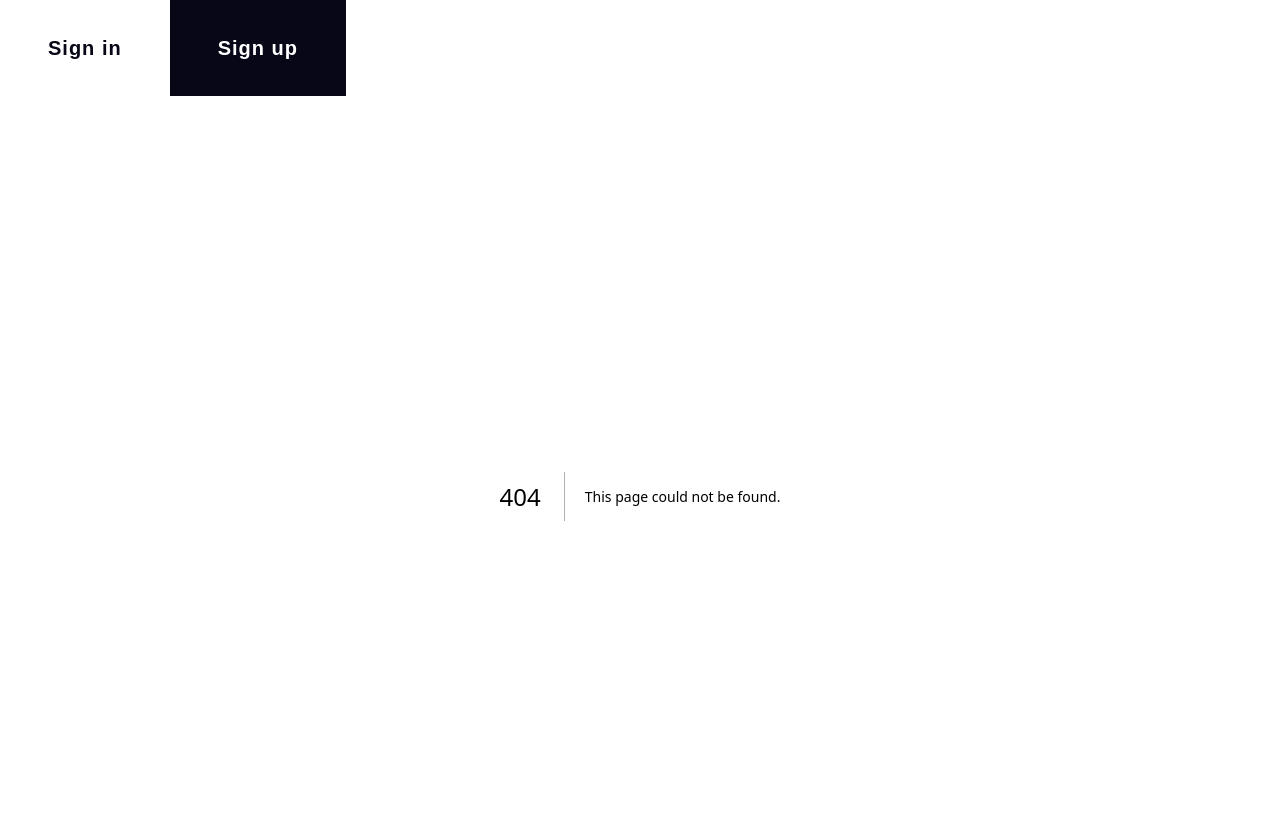
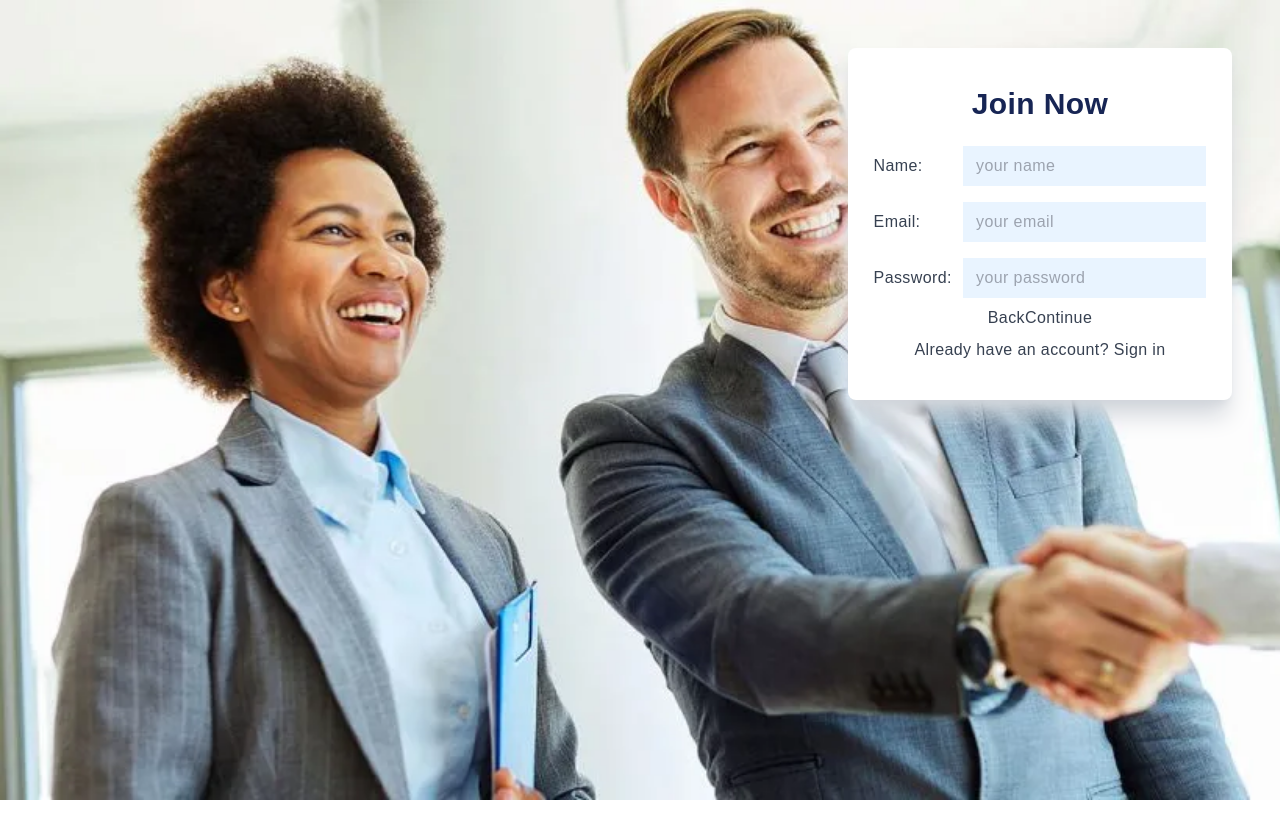
Before and after one commit to emrehere/IneedCV, a Next.js app in the folder frontend/: page /pages/signup in a window 1280 px wide. Before the commit this address had no page. Shown: the top 838 px of the page. After the commit the page ends 800 px from the top, so only its background shows below. Built offline with nearby package versions, Linux system fonts and the light colour scheme; a web font is replaced by a local one.

Commit message:
signup arranged

```diff
--- a/frontend/app/layout.tsx
+++ b/frontend/app/layout.tsx
@@ -4,8 +4,8 @@ import { Inter } from "next/font/google";
 import "./globals.css";
 import Head from "next/head";
 import React from "react";
-import NavbarWelcome from "./components/NavbarWelcome";
-import Footer from "./components/footer";
+
+
 import { InfoProvider } from "../app/store/contextApi"
 
 
@@ -36,7 +36,7 @@ export default function RootLayout({
       <body style={{ fontFamily: 'Jockey One, sans-serif'}} className={inter.className}>
       <InfoProvider>
       <div>
-      <NavbarWelcome />
+
           {children}
         </div>
 
--- a/frontend/app/page.tsx
+++ b/frontend/app/page.tsx
@@ -1,53 +1,28 @@
 "use client"
-import { useState } from 'react'
+import Link from 'next/link'
+import NavbarWelcome from "./components/NavbarWelcome";
 
 
 function Page() {
 
-  const [signInModal, setSignInModal] = useState(false)
-  const [signUpModal, setSignUpModal] = useState(false)
 
-  const goToNextPage = () => {
-    setSignUpModal(true)
-  }
 
   return (
 
     <div style={{ backgroundImage: "url('/home-banner.webp')" }}
-            className=' h-[88vh] bg-[#070717] text-white' >
-              {
-                signUpModal &&(
-                  <div className='fixed z-20 h-full w-full bg-white'>
-                    <p>Sign Up</p>
-                  </div>
-                )
-
-              }
-
+      className=' h-[100vh] bg-[#070717] text-white' >
+        <NavbarWelcome />
       <div className='flex flex-col w-[55vw] justify-center h-[70vh] items-center text-lg'>
         <p className='text-4xl font-bold'> Only 2% of resumes make it past the </p>
         <p className='text-4xl font-bold'>first round. Be in the top 2%</p>
         <p className='mt-8'>Use professional field-tested resume templates that follow the exact</p>
         <p>‘resume rules’ employers look for. Easy to use and done within</p>
         <p>minutes - try now for free!</p>
-
-                <button onClick={goToNextPage} className='bg-white text-[#070717] px-8 py-2 font-semibold rounded-md
+        <Link href="/pages/signup">
+          <button className='bg-white text-[#070717] px-8 py-2 font-semibold rounded-md
                 shadow-sm shadow-gray-200 hover:bg-[#070717] hover:text-white text-xl mt-12'>Create My Resume</button>
-
+        </Link>
       </div>
-            <p>
-
-
-
-
-
-
-
-
-
-
-
-            </p>
     </div>
 
   )
--- /dev/null
+++ b/frontend/app/pages/signin/page.tsx
@@ -0,0 +1,13 @@
+import React from 'react'
+
+function Page() {
+  return (
+    <div>
+      <div>
+        <p>sign in</p>
+      </div>
+    </div>
+  )
+}
+
+export default Page
--- /dev/null
+++ b/frontend/app/pages/signup/page.tsx
@@ -0,0 +1,36 @@
+import React from 'react'
+import Link from 'next/link'
+
+function Page() {
+  return (
+    <div style={{ backgroundImage: "url('/hired1.webp')" }} className='w-full min-h-screen
+    bg-cover  '>
+      <div className='flex justify-end'>
+        <div className='flex flex-col w-[30vw] h-[22rem] bg-white rounded-lg
+         m-12 shadow-xl shadow-gray-300 items-center tracking-wide justify-center space-y-2 font-medium text-gray-700' >
+            <h1 className='text-3xl text-blue-950 font-semibold mb-4'>Join Now</h1>
+            <div className='flex flex-row w-[26vw] items-center justify-between'>
+            <p>Name:</p>
+            <input className='bg-blue-300 bg-opacity-20 w-[19vw] h-10 outline-none px-2' type="text" placeholder=' your name' />
+            </div>
+            <div className='flex flex-row w-[26vw] items-center py-2 justify-between '>
+            <p>Email:</p>
+            <input className='bg-blue-300 bg-opacity-20 w-[19vw] h-10 outline-none px-2' type="text" placeholder=' your email' />
+            </div>
+            <div className='flex flex-row w-[26vw] items-center justify-between'>
+            <p>Password:</p>
+            <input className='bg-blue-300 bg-opacity-20 w-[19vw] h-10 outline-none px-2' type="text" placeholder=' your password' />
+            </div>
+            <div>
+                <button>Back</button>
+                <button>Continue</button>
+            </div>
+            <div>Already have an account? <Link href={'/pages/signin'}>Sign in</Link></div>
+
+        </div>
+      </div>
+    </div>
+  )
+}
+
+export default Page
--- a/frontend/app/pages/welcome/page.tsx
+++ /dev/null
@@ -1,41 +0,0 @@
-import React from 'react'
-import NavbarWelcome from '@/app/components/NavbarWelcome'
-
-function Page() {
-    return (
-
-
-
-
-
-        <div style={{ backgroundImage: "url('/home-banner.webp')" }}
-            className=' h-[100vh] bg-[#070717] ' >
-            <NavbarWelcome />
-            <div className='flex flex-col w-[55vw] justify-center h-[70vh] items-center text-lg'>
-                <p className='text-4xl font-bold'> Only 2% of resumes make it past the </p>
-                <p className='text-3xl font-bold'>first round. Be in the top 2%</p>
-                <p className='mt-8'>Use professional field-tested resume templates that follow the exact</p>
-                <p>‘resume rules’ employers look for. Easy to use and done within</p>
-                <p>minutes - try now for free!</p>
-                <button className='bg-white text-[#070717] px-8 py-2 font-bold rounded-md
-                shadow-sm shadow-gray-200 hover:bg-[#070717] hover:text-white mt-8'>Create My Resume</button>
-            </div>
-            <p>
-
-
-
-
-
-
-
-
-
-
-
-            </p>
-        </div>
-
-    )
-}
-
-export default Page
```
Also changed, not shown: frontend/public/hired.webp (added), frontend/public/hired1.webp (added). Lines whose indentation alone changed are shown as unchanged.
